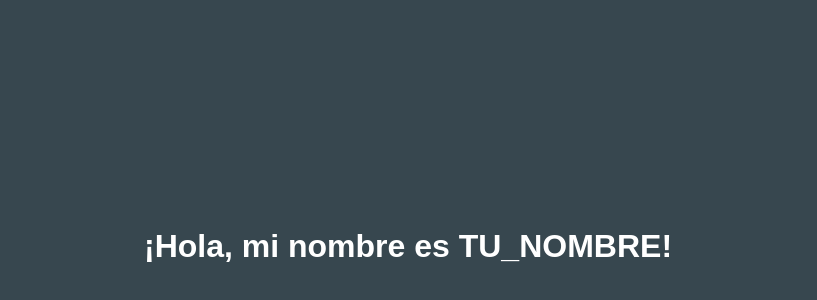
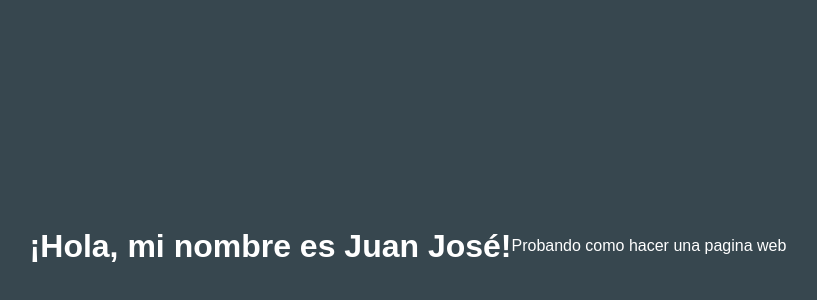
Before and after one commit to jjverschueren/jjverschueren.github.io, a plain HTML site: page index.html in a window 1280 px wide. Shown: the part 154-454 px from the top of the page, without its empty margins (232-1049 px from the left). Drawn offline with Linux system fonts and the light colour scheme.

Commit message:
Update index.html

```diff
--- a/index.html
+++ b/index.html
@@ -21,6 +21,7 @@
     }
   </style>
   <body>
-    <h1>¡Hola, mi nombre es TU_NOMBRE!</h1>
+    <h1>¡Hola, mi nombre es Juan José!</h1>
+    <p>Probando como hacer una pagina web</p>
   </body>
 </html>
```
